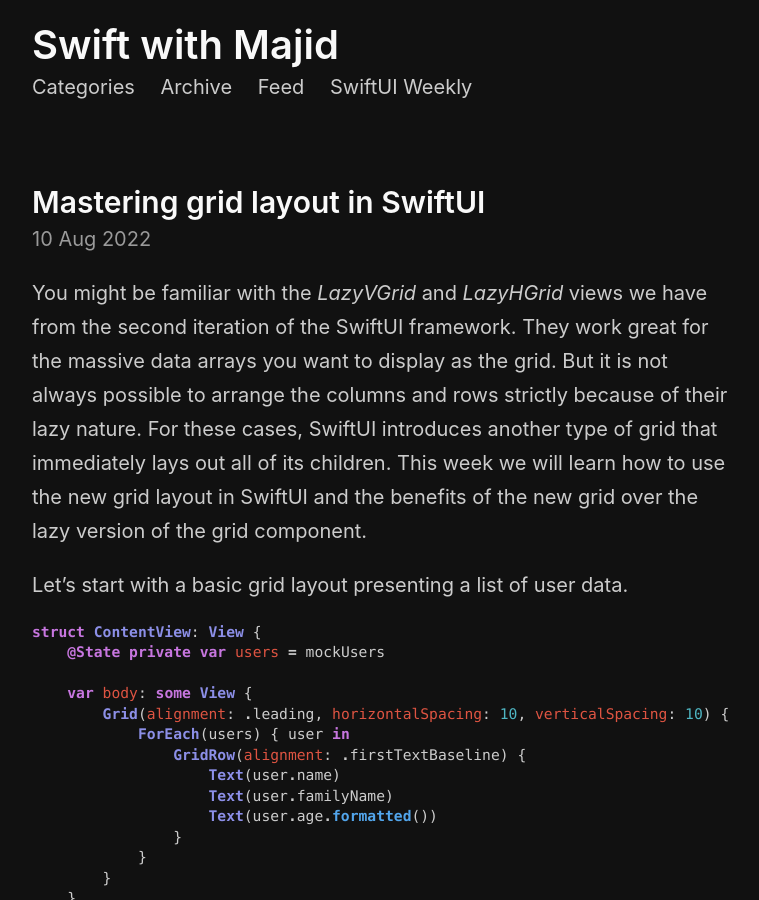
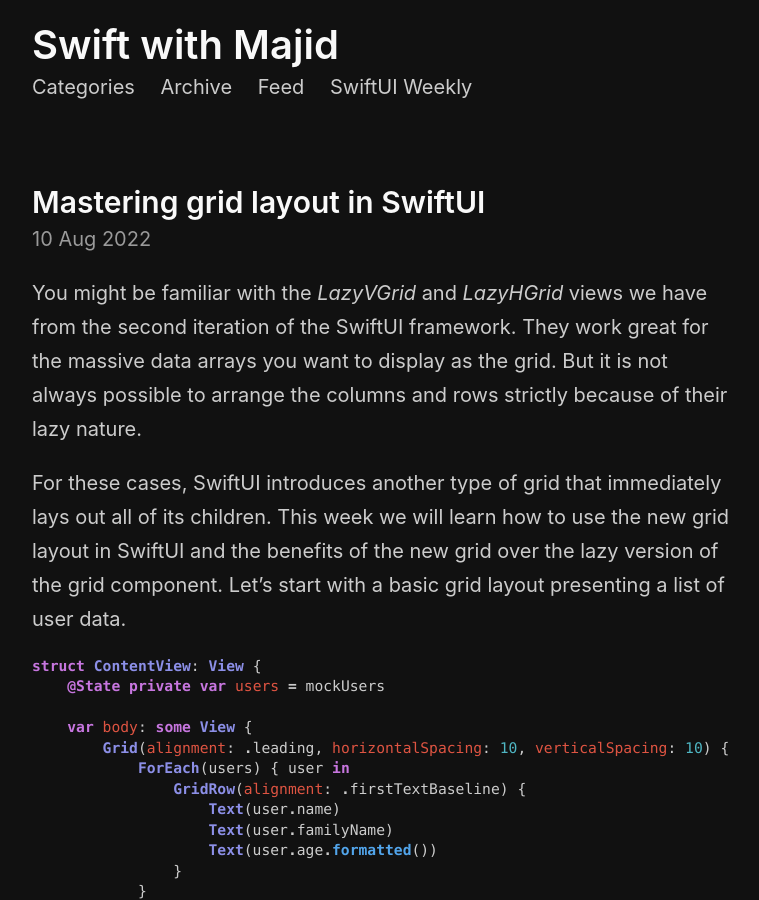
Before and after one commit to mecid/mecid.github.io, a Jekyll site: the page built from _posts/2022-08-10-mastering-grid-layout-in-swiftui.md, in a window 1280 px wide and 900 px high. Shown: the whole window, without its empty margins (258-1017 px from the left). Built offline with Jekyll 4.4.1, drawn with Linux system fonts in a browser that asks for light colours.

Commit message:
grid layout introduction tuned

````diff
--- a/_posts/2022-08-10-mastering-grid-layout-in-swiftui.md
+++ b/_posts/2022-08-10-mastering-grid-layout-in-swiftui.md
@@ -5,9 +5,9 @@
 category: Mastering SwiftUI views
 ---
 
-You might be familiar with the *LazyVGrid* and *LazyHGrid* views we have from the second iteration of the SwiftUI framework. They work great for the massive data arrays you want to display as the grid. But it is not always possible to arrange the columns and rows strictly because of their lazy nature. For these cases, SwiftUI introduces another type of grid that immediately lays out all of its children. This week we will learn how to use the new grid layout in SwiftUI and the benefits of the new grid over the lazy version of the grid component.
+You might be familiar with the *LazyVGrid* and *LazyHGrid* views we have from the second iteration of the SwiftUI framework. They work great for the massive data arrays you want to display as the grid. But it is not always possible to arrange the columns and rows strictly because of their lazy nature.
 
-Let's start with a basic grid layout presenting a list of user data.
+For these cases, SwiftUI introduces another type of grid that immediately lays out all of its children. This week we will learn how to use the new grid layout in SwiftUI and the benefits of the new grid over the lazy version of the grid component. Let's start with a basic grid layout presenting a list of user data.
 
 ```swift
 struct ContentView: View {
````
